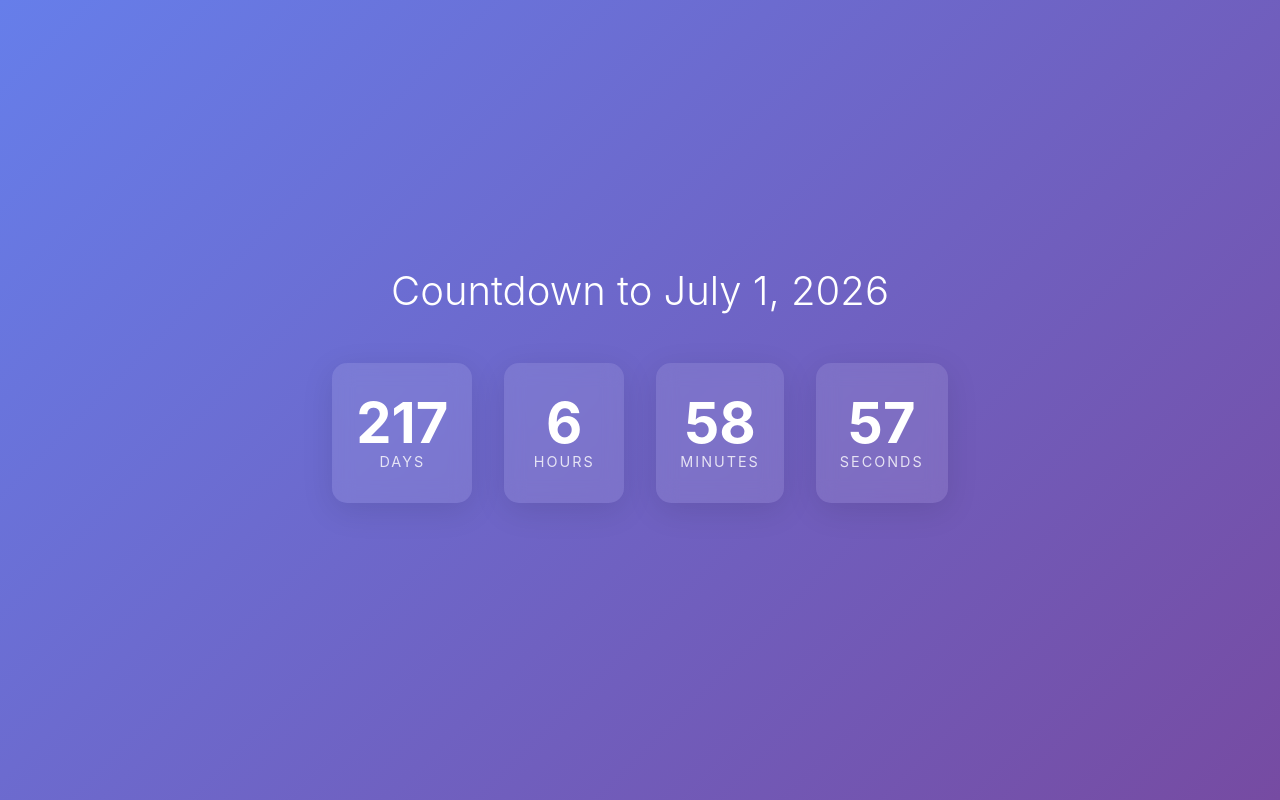
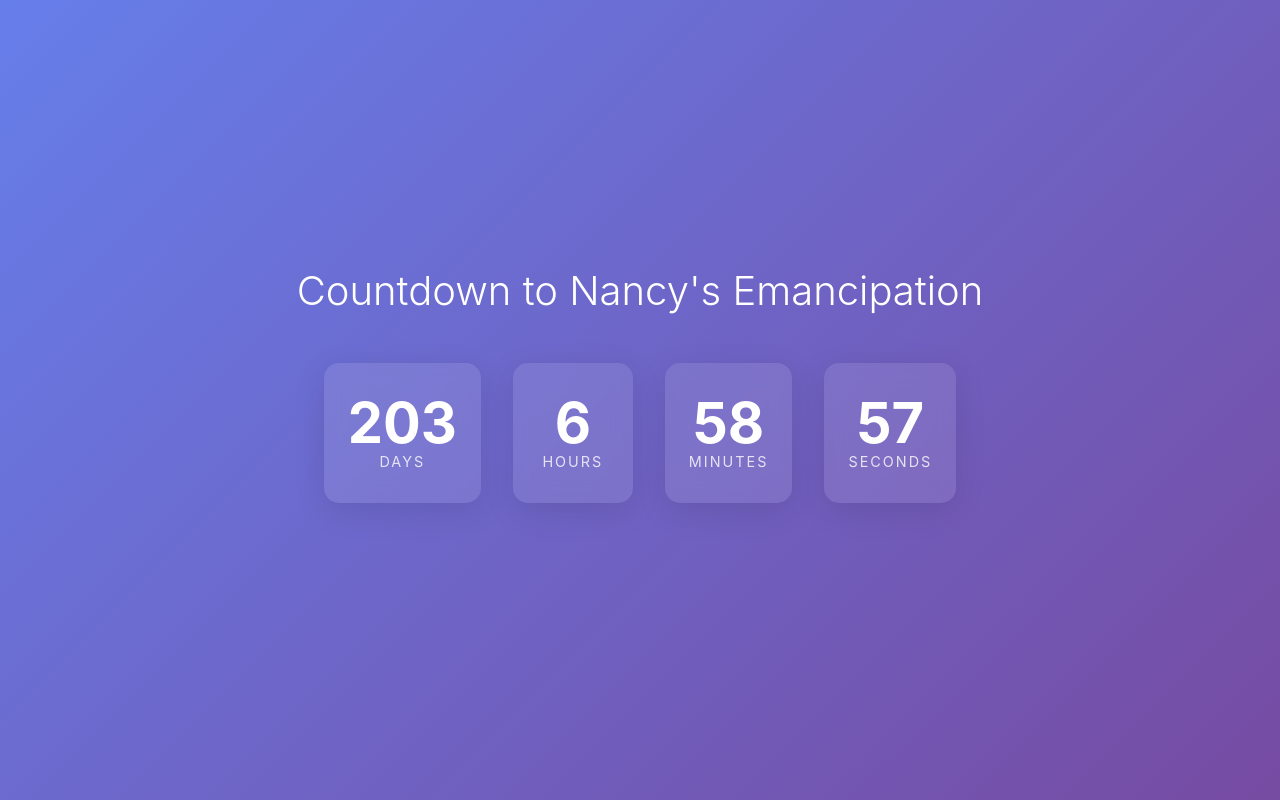
Before and after one commit to alwaysbeyourself-cmyk/outtahere, a plain HTML site: page index.html in a window 1280 px wide. Drawn offline with Linux system fonts and the light colour scheme.

Commit message:
Change countdown date and heading text

```diff
--- a/index.html
+++ b/index.html
@@ -91,7 +91,7 @@
 </head>
 <body>
     <div class="container">
-        <h1>Countdown to July 1, 2026</h1>
+        <h1>Countdown to Nancy's Emancipation</h1>
         <div class="countdown">
             <div class="time-unit">
                 <span class="number" id="days">0</span>
@@ -115,7 +115,7 @@
 
     <script>
         // Set your target date here (mid-July 2026)
-        const targetDate = new Date('2026-07-15T00:00:00').getTime();
+        const targetDate = new Date('2026-07-01T00:00:00').getTime();
 
         function updateCountdown() {
             const now = new Date().getTime();
```
